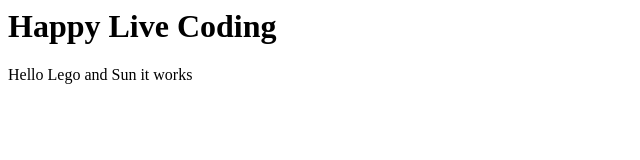
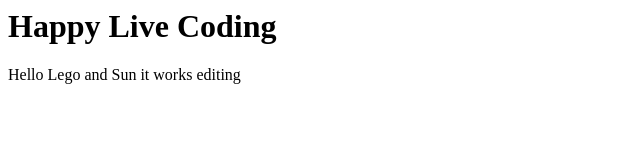
Before and after one commit to sunix/hello, a plain HTML site: page index.html in a window 1280 px wide. Shown: the full height of the page, 0-640 px from the left. Drawn offline with Linux system fonts and the light colour scheme.

Commit message:
from jh-pages ...

```diff
--- a/index.html
+++ b/index.html
@@ -1,2 +1,2 @@
 <h1>Happy Live Coding</h1>
-<p>Hello Lego and Sun it works</p>
+<p>Hello Lego and Sun it works editing</p>
```
